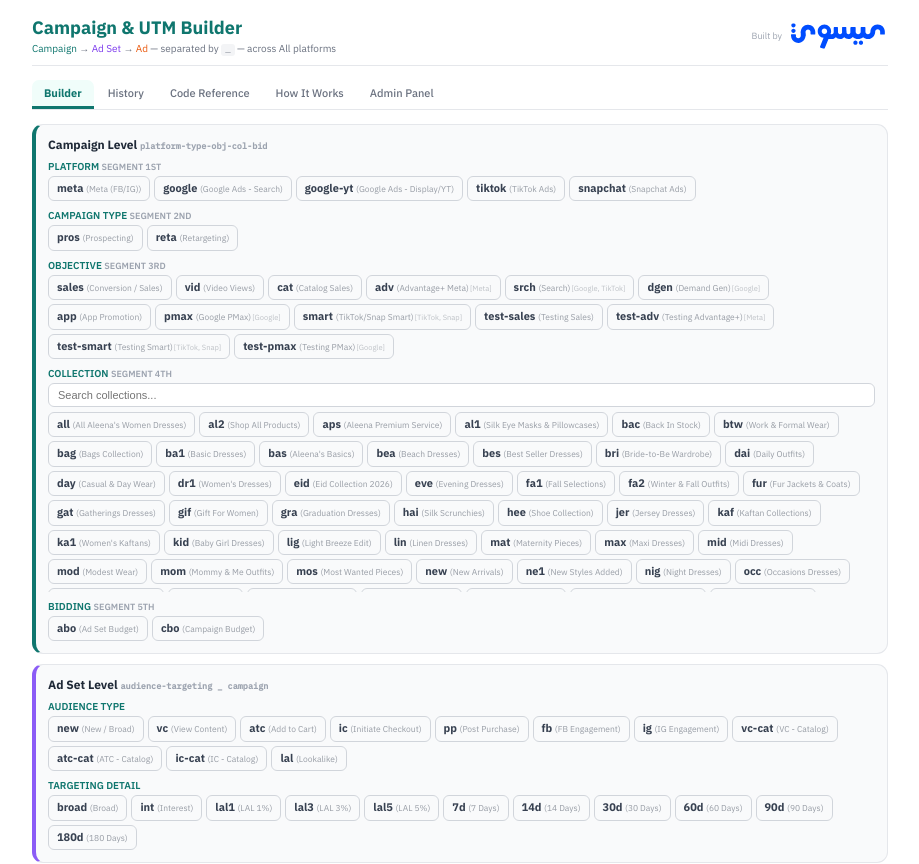
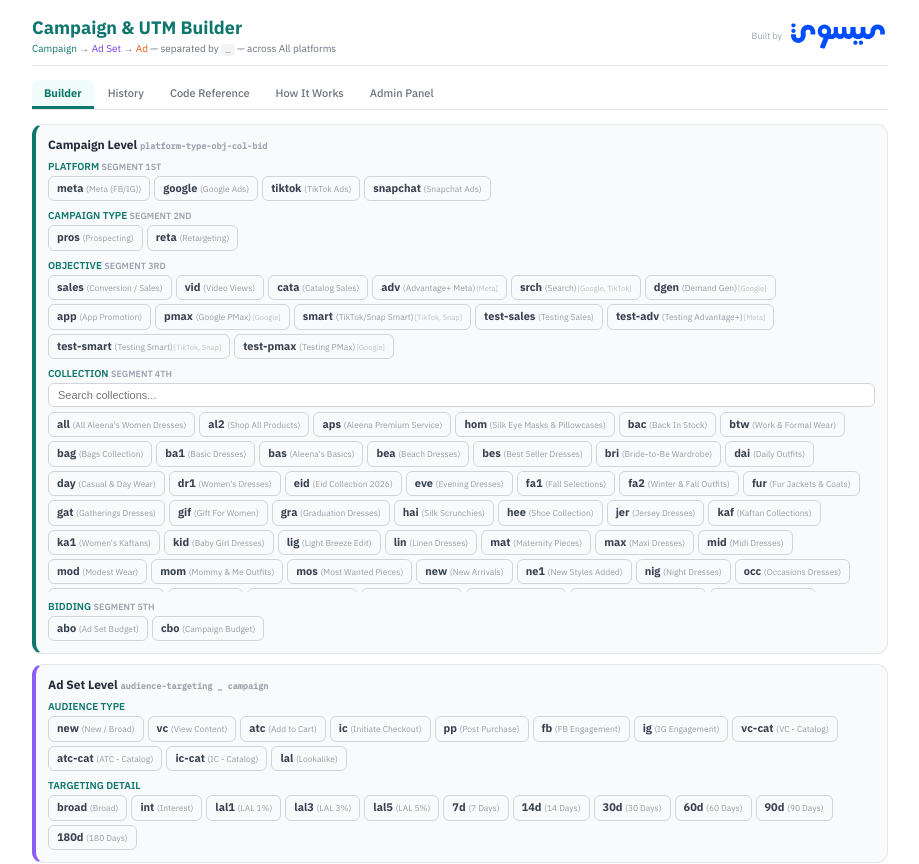
Before and after one commit to Messawy/utm-builder, a React (Vite) app: page / in a window 1280 px wide. Shown: the top 864 px of the page, without its empty margins (180-1099 px from the left). Built offline with nearby package versions, Linux system fonts and the light colour scheme.

Commit message:
Update platform and objective details in App.jsx

```diff
--- a/src/App.jsx
+++ b/src/App.jsx
@@ -1,14 +1,14 @@
 import { useState, useMemo, useCallback, useEffect } from "react";
 
 const D = {
-  platforms:[{code:"meta",full:"Meta (FB/IG)",medium:"paid-social"},{code:"google",full:"Google Ads - Search",medium:"paid-search"},{code:"google-yt",full:"Google Ads - Display/YT",medium:"paid-video"},{code:"tiktok",full:"TikTok Ads",medium:"paid-social"},{code:"snapchat",full:"Snapchat Ads",medium:"paid-social"}],
+  platforms:[{code:"meta",full:"Meta (FB/IG)",medium:"paid"},{code:"google",full:"Google Ads",medium:"cpc"},{code:"tiktok",full:"TikTok Ads",medium:"paid"},{code:"snapchat",full:"Snapchat Ads",medium:"paid"}],
   types:[{code:"pros",full:"Prospecting"},{code:"reta",full:"Retargeting"}],
-  objectives:[{code:"sales",full:"Conversion / Sales",plat:"All"},{code:"vid",full:"Video Views",plat:"All"},{code:"cat",full:"Catalog Sales",plat:"All"},{code:"adv",full:"Advantage+ Meta",plat:"Meta"},{code:"srch",full:"Search",plat:"Google, TikTok"},{code:"dgen",full:"Demand Gen",plat:"Google"},{code:"app",full:"App Promotion",plat:"All"},{code:"pmax",full:"Google PMax",plat:"Google"},{code:"smart",full:"TikTok/Snap Smart",plat:"TikTok, Snap"},{code:"test-sales",full:"Testing Sales",plat:"All"},{code:"test-adv",full:"Testing Advantage+",plat:"Meta"},{code:"test-smart",full:"Testing Smart",plat:"TikTok, Snap"},{code:"test-pmax",full:"Testing PMax",plat:"Google"}],
+  objectives:[{code:"sales",full:"Conversion / Sales",plat:"All"},{code:"vid",full:"Video Views",plat:"All"},{code:"cata",full:"Catalog Sales",plat:"All"},{code:"adv",full:"Advantage+ Meta",plat:"Meta"},{code:"srch",full:"Search",plat:"Google, TikTok"},{code:"dgen",full:"Demand Gen",plat:"Google"},{code:"app",full:"App Promotion",plat:"All"},{code:"pmax",full:"Google PMax",plat:"Google"},{code:"smart",full:"TikTok/Snap Smart",plat:"TikTok, Snap"},{code:"test-sales",full:"Testing Sales",plat:"All"},{code:"test-adv",full:"Testing Advantage+",plat:"Meta"},{code:"test-smart",full:"Testing Smart",plat:"TikTok, Snap"},{code:"test-pmax",full:"Testing PMax",plat:"Google"}],
   collections:[
-    {code:"all",full:"All Aleena's Women Dresses",cat:"Core",url:"https://shopaleena.com/ar/collections/all-aleena"},
-    {code:"al2",full:"Shop All Products",cat:"General",url:"https://shopaleena.com/ar/collections/all"},
+    {code:"all",full:"All Aleena's Women Dresses",cat:"Core",url:"https://shopaleena.com/ar/collections/all"},
+    {code:"al2",full:"Shop All Products",cat:"General",url:"https://shopaleena.com/ar/collections/all-aleena"},
     {code:"aps",full:"Aleena Premium Service",cat:"Internal",url:"https://shopaleena.com/ar/collections/aleena-premium-service"},
-    {code:"al1",full:"Silk Eye Masks & Pillowcases",cat:"Home",url:"https://shopaleena.com/ar/collections/aleena-home-silk"},
+    {code:"hom",full:"Silk Eye Masks & Pillowcases",cat:"Home",url:"https://shopaleena.com/ar/collections/aleena-home-silk"},
     {code:"bac",full:"Back In Stock",cat:"Core",url:"https://shopaleena.com/ar/collections/back-in-stock"},
     {code:"btw",full:"Work & Formal Wear",cat:"General",url:"https://shopaleena.com/ar/collections/back-to-work"},
     {code:"bag",full:"Bags Collection",cat:"Core",url:"https://shopaleena.com/ar/collections/bags-collection"},
```
